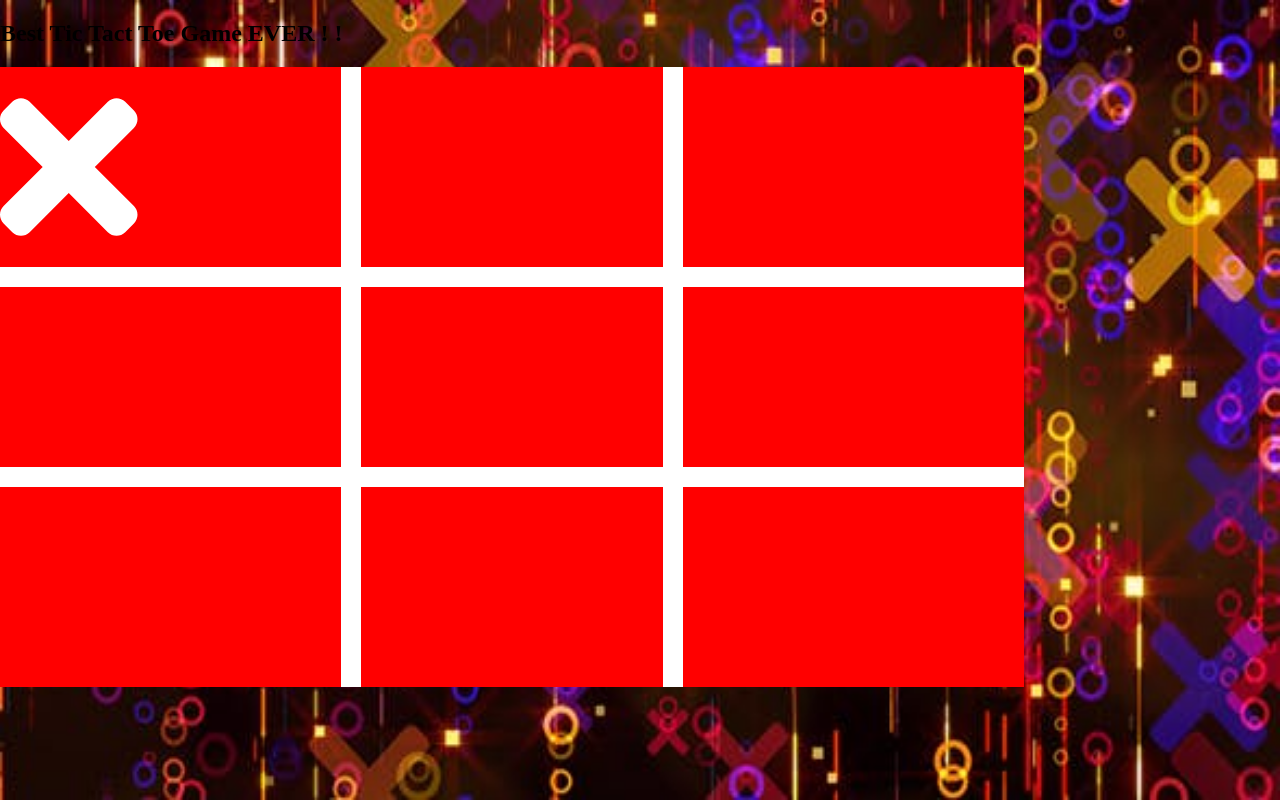
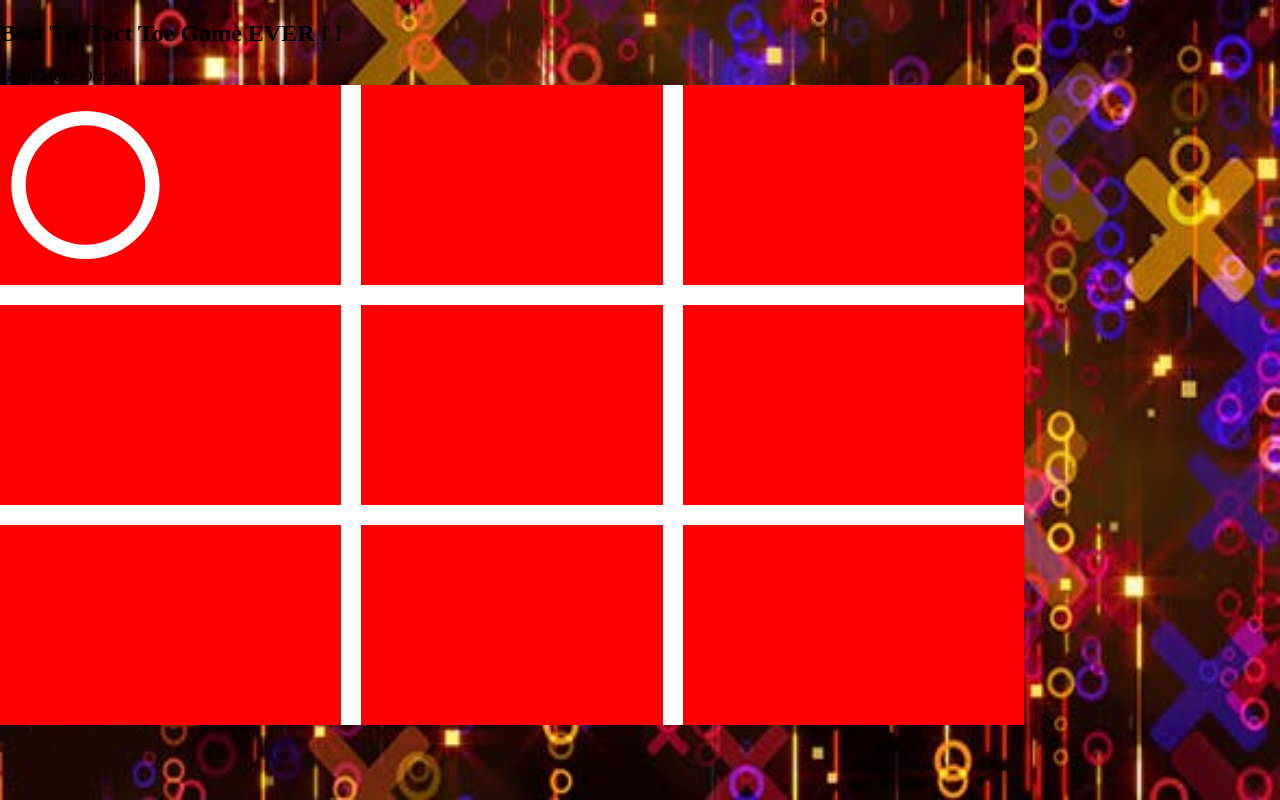
Before and after one commit to Dandush03/JS-TicTacToe, a plain HTML site: page index.html in a window 1280 px wide. Both pictures are taken after a click on the element 170 px from the left and 166 px from the top of the page. Drawn offline with Linux system fonts and the light colour scheme.

Commit message:
added msg log

```diff
--- a/index.html
+++ b/index.html
@@ -14,6 +14,8 @@
         <div class="container">
         <h2>Best Tic Tact Toe Game EVER ! !</h2>
         <div class="container">
+          <div id="msg-log" class="msg">
+          </div>
           <div class="board" id="board">
           </div>
         </div>
--- a/script.js
+++ b/script.js
@@ -3,6 +3,22 @@ const Player = (name, input) => ({ name, input });
 const Game = (p1, p2) => ({ p1, p2 });
 let game = '';
 let turn = '';
+
+function validate(obj) {
+  const msg = document.getElementById('msg-log');
+  const span = document.createElement('span');
+  if (obj.innerHTML === '') {
+    span.innerHTML = `Great Move ${turn.name}!`;
+    span.setAttribute('class','good')
+  } else { span.innerHTML = `Can't you see ${turn.name}? This spot is taken. WRONG MOVE`; }
+    span.setAttribute('class','wrong')
+  if (turn === game.p1) {
+    turn = game.p2;
+  } else {
+    turn = game.p1;
+  }
+  msg.appendChild(span);
+}
 
 function clicked() {
   let row = this.parentNode.className;
@@ -11,9 +27,7 @@ function clicked() {
   let clm = this.attributes.name.nodeValue;
   clm = clm.split('-');
   clm = clm.pop();
-  console.log(clm);
-
-  console.log(row);
+  validate(this);
   if (turn.input === 'x') {
     this.innerHTML = '<i class="fas fa-times"></i>';
     if (turn === game.p1) {
--- a/style.css
+++ b/style.css
@@ -46,7 +46,7 @@ body {
 }
 
 .board > .row-1 > span {
-  height: 220px
+  height: 240px
 }
 
 
```
